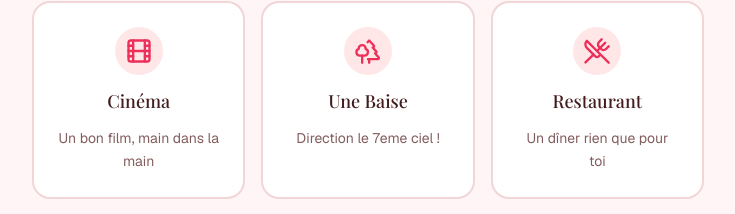
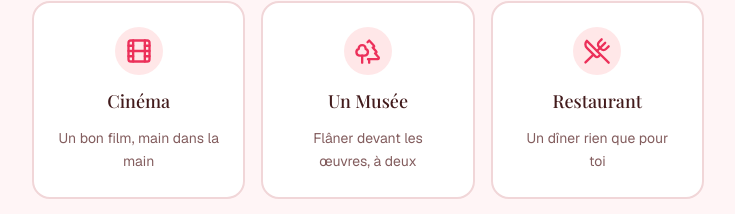
Before and after one commit to TristGui/Invitation-date-Maximin, a Next.js app: page / in a window 1280 px wide. Shown: the part 393-607 px from the top of the page, without its empty margins (272-1007 px from the left). Built offline with nearby package versions, Linux system fonts and the light colour scheme; a web font is replaced by a local one.

Commit message:
supprimer une base

```diff
--- a/components/date-invitation.tsx
+++ b/components/date-invitation.tsx
@@ -20,9 +20,9 @@ const ACTIVITIES: Activity[] = [
     icon: <Film className="size-7" aria-hidden="true" />,
   },
   {
-    id: "Baise",
-    label: "Une Baise",
-    description: "Direction le 7eme ciel !",
+    id: "Musée",
+    label: "Un Musée",
+    description: "Flâner devant les œuvres, à deux",
     icon: <Trees className="size-7" aria-hidden="true" />,
   },
   {
```
